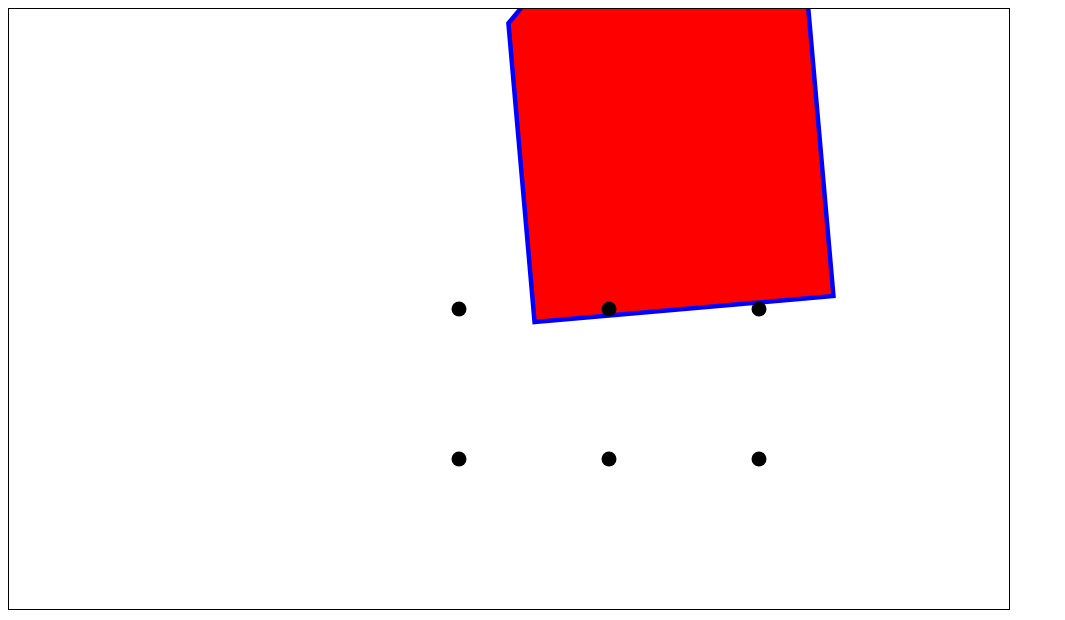
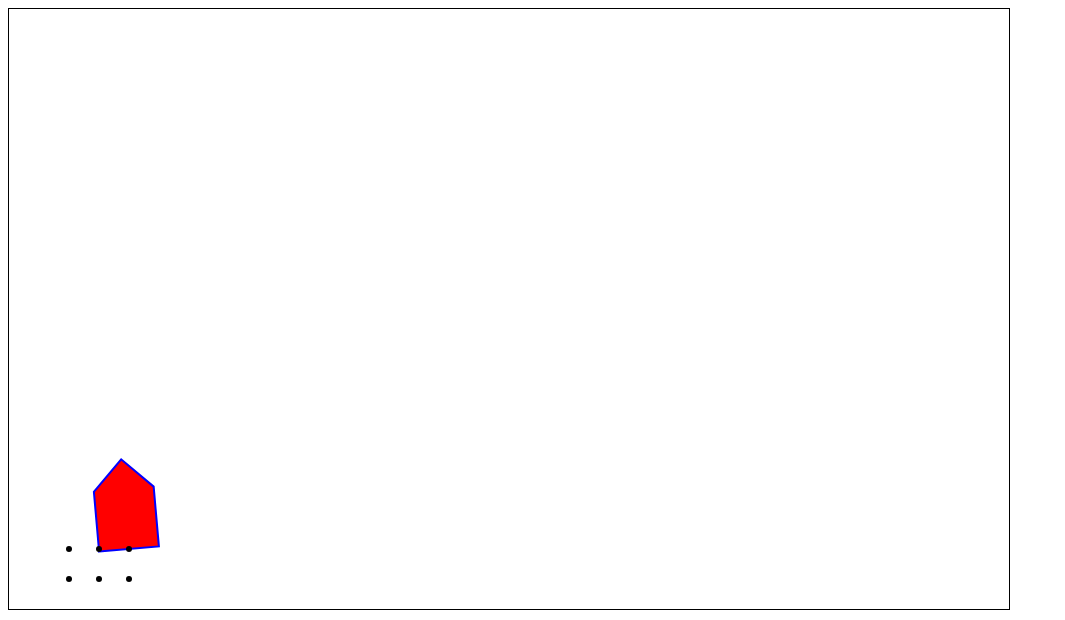
Before and after one commit to jbussey-lv/react-svg, a React (Create React App) app: page / in a window 1280 px wide. Shown: the top 620 px of the page, without its empty margins (0-1065 px from the left). Built offline with nearby package versions, Linux system fonts and the light colour scheme.

Commit message:
'figured out fixed with stroke'

```diff
--- a/src/Stage.tsx
+++ b/src/Stage.tsx
@@ -7,24 +7,23 @@ export default class Stage {
   private pixelHeight: number;
   private originX: number;
   private originY: number;
-  public scale: number;
-  public pixelsPerMeter: number = 4;
+  public pixelsPerMeter: number;
   public sprites: Sprite[] = [];
 
-  constructor(pixelWidth: number, pixelHeight: number, originX: number, originY: number, scale: number) {
+  constructor(pixelWidth: number, pixelHeight: number, originX: number, originY: number, pixelsPerMeter: number) {
     this.pixelWidth = pixelWidth;
     this.pixelHeight = pixelHeight;
     this.originX = originX;
     this.originY = originY;
-    this.scale = scale;
+    this.pixelsPerMeter = pixelsPerMeter;
   }
 
   render(): JSX.Element {
 
-    let viewHeight = this.pixelHeight/this.scale;
+    let viewHeight = this.pixelHeight/this.pixelsPerMeter;
 
-    let viewBox = `${this.originX} ${this.originY} ${this.pixelWidth/this.scale} ${this.pixelHeight/this.scale}`;
-    let transform = `translate(0, ${viewHeight + 2* this.originY}) scale(1,-1)`;
+    let viewBox = `${this.originX} ${this.originY} ${this.pixelWidth/this.pixelsPerMeter} ${this.pixelHeight/this.pixelsPerMeter}`;
+    let transform = `translate(0, ${viewHeight + 2 * this.originY}) scale(1,-1)`;
     return (
       <svg viewBox={viewBox} width={this.pixelWidth} height={this.pixelHeight} style={{border: "1px solid black"}}>
         <g transform={transform}>
--- a/src/index.tsx
+++ b/src/index.tsx
@@ -37,28 +37,28 @@ class House extends Sprite {
   }
 
   render(): JSX.Element {
-    let transform = `translate(${this.x}, ${this.y}) rotate(5, 100, 0)`;
+    let transform = `translate(${this.x}, ${this.y}) rotate(5, 1, 0)`;
 
     return (
-      <path d="M 0 0 L 200 0 L 200 200 L 100 300 L 0 200 z"
+      <path d="M 0 0 L 2 0 L 2 2 L 1 3 L 0 2 z"
             fill="red"
             stroke="blue"
-            stroke-width="3"
-            transform={transform}
-            />
+            stroke-width="2"
+            vector-effect="non-scaling-stroke"
+            transform={transform}/>
     )
   }
 }
 
-let stage = new Stage(1000, 600, -300, -100, 1.5);
+let stage = new Stage(1000, 600, -2, -1, 30);
 stage.sprites = [
-  new House(50, 100),
-  new Ball(0, 0, 5),
-  new Ball(0, 100, 5),
-  new Ball(100, 0, 5),
-  new Ball(100, 100, 5),
-  new Ball(200, 0, 5),
-  new Ball(200, 100, 5)
+  new House(1, 1),
+  new Ball(0, 0, 0.1),
+  new Ball(0, 1, 0.1),
+  new Ball(1, 0, 0.1),
+  new Ball(1, 1, 0.1),
+  new Ball(2, 0, 0.1),
+  new Ball(2, 1, 0.1)
 ]
 
 ReactDOM.render(
```
